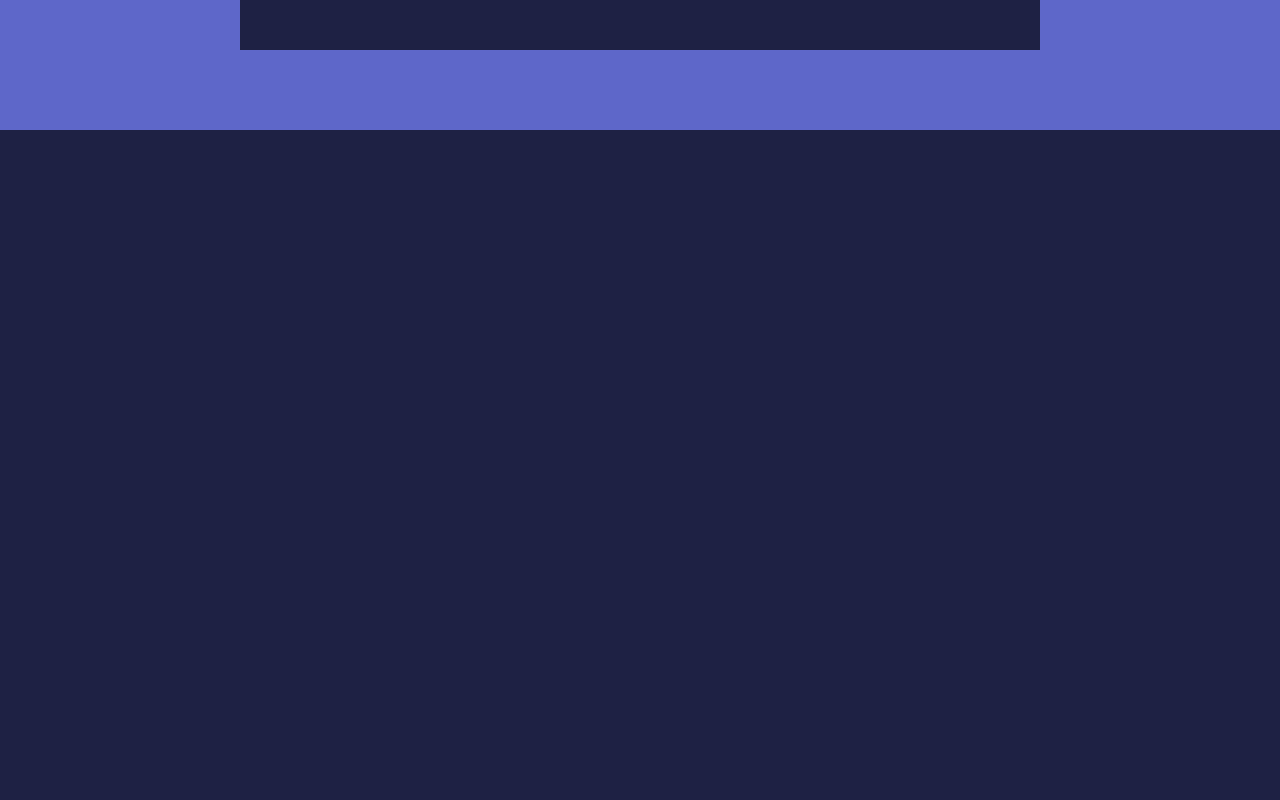
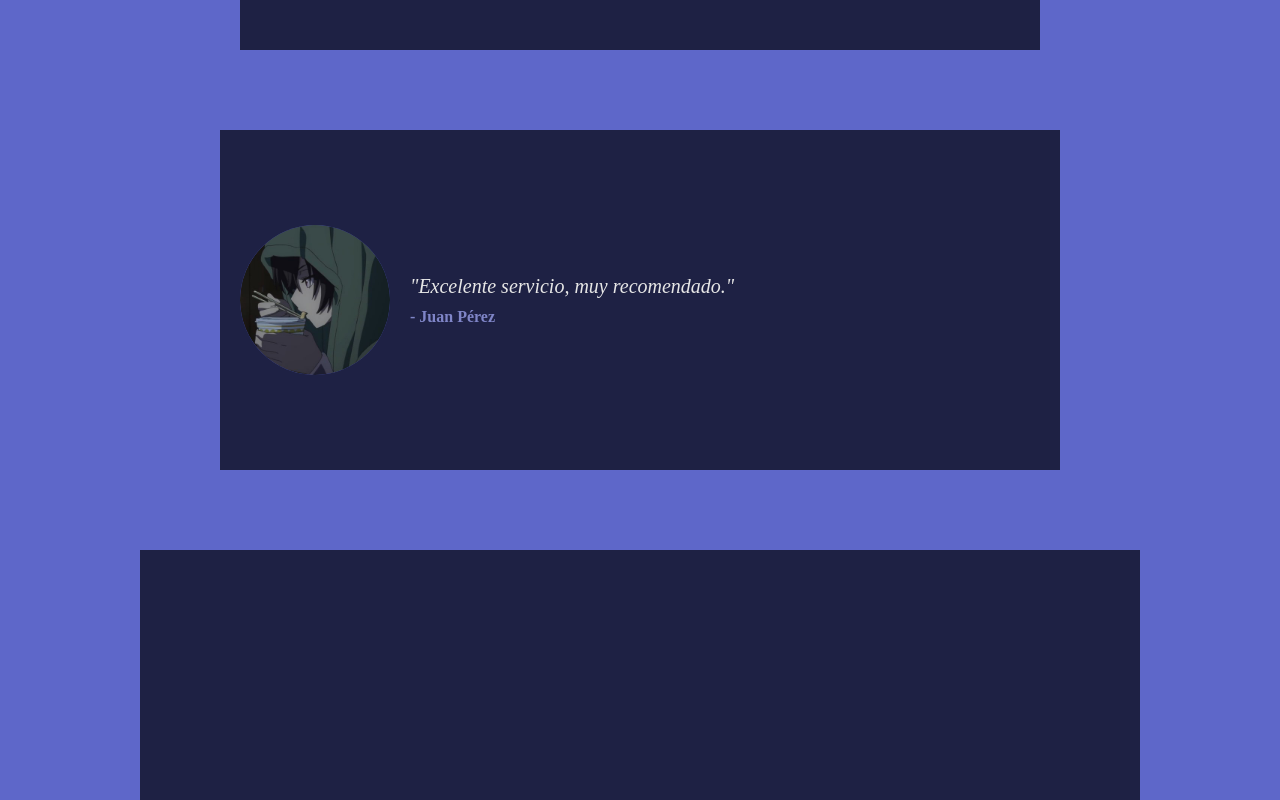
Before and after one commit to luisca123c/flex, a plain HTML site: page index.html in a window 1280 px wide. Shown: the part 3600-4400 px from the top of the page. Drawn offline with Linux system fonts and the light colour scheme.

Commit message:
Septimo punto terminado

```diff
--- a/estilo.css
+++ b/estilo.css
@@ -227,11 +227,40 @@
 /* ejercicio 7 */
 .testimonial{
     display: flex;
-    height: 800px;
-    width: 1500px;
-    margin: 0 auto;
-    margin-bottom: 80px;
+    align-items: center;
+    gap: 20px;
+    height: 300px;
+    width: 800px;
+    margin: 0 auto 80px;
     background-color: var(--fondos);
+    padding: 20px;
+}
+
+.testimonial__avatar {
+    width: 150px;
+    height: 150px;
+    border-radius: 50%;
+    background-color: var(--color_terciario);
+}
+
+.testimonial__contenido {
+    display: flex;
+    flex-direction: column;
+    background-color: var(--fondos);
+}
+
+.testimonial__texto {
+    font-style: italic;
+    color: var(--letra_clara);
+    background-color: var(--fondos);
+    font-size: 20px;
+}
+
+.testimonial__autor {
+    margin-top: 10px;
+    color: var(--color_secundario);
+    background-color: var(--fondos);
+    font-weight: bold;
 }
 /* -------------------------------------------------------------------------- */
 /* ejercicio 8 */
--- a/index.html
+++ b/index.html
@@ -83,7 +83,11 @@
         </li>
     </div>
     <div class="testimonial">
-
+        <img src="imagenes\avatar.png" alt="Avatar del usuario" class="testimonial__avatar">
+        <div class="testimonial__contenido">
+            <p class="testimonial__texto">"Excelente servicio, muy recomendado."</p>
+            <p class="testimonial__autor">- Juan Pérez</p>
+        </div>
     </div>
     <div class="footer">
 
```
Also changed, not shown: imagenes/avatar.png (added).
